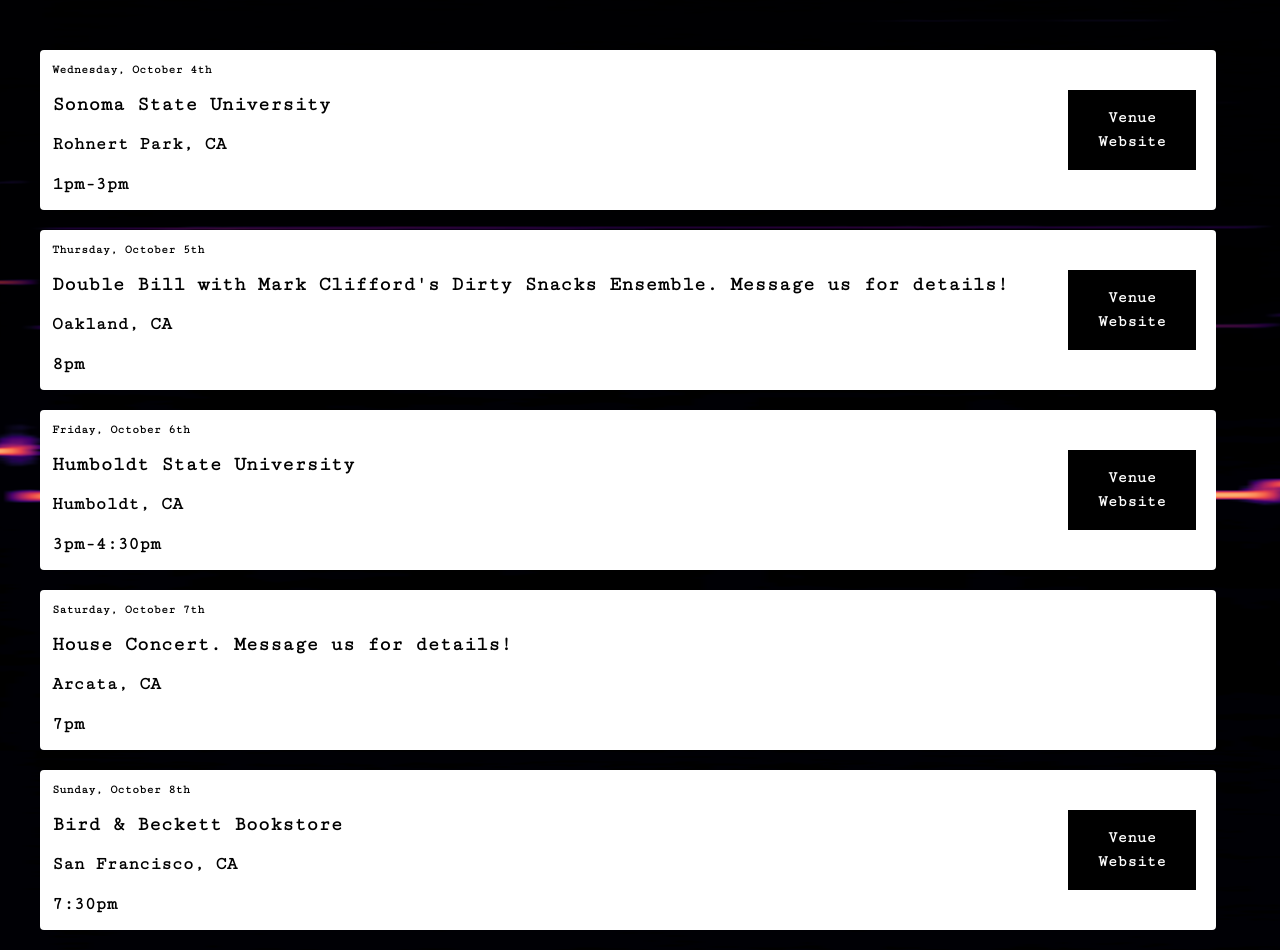
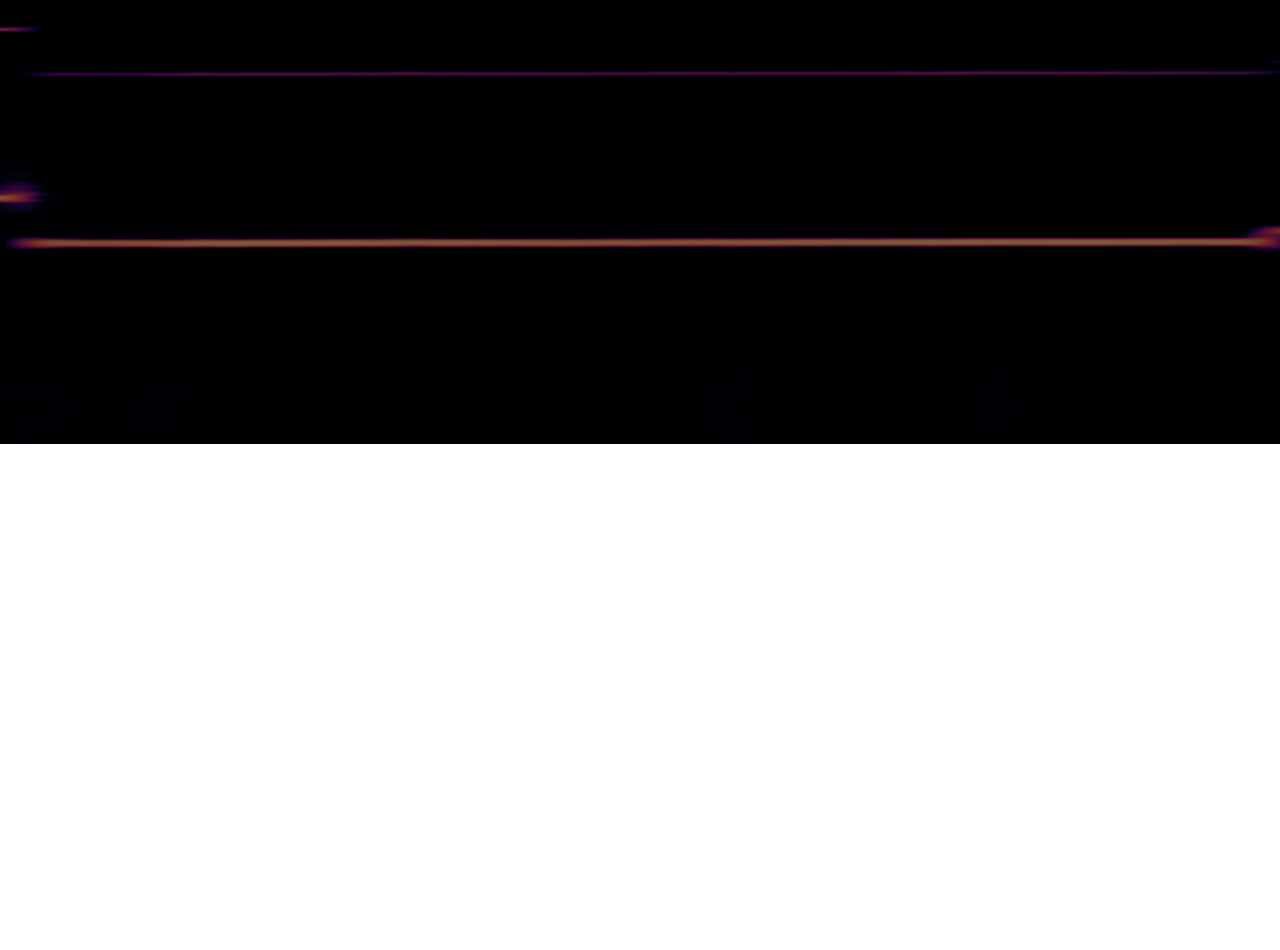
Before and after one commit to kaseyknudsen/Schimscheimer-Family-Trio-Website, a Next.js app: page /shows in a window 1280 px wide. Shown: the part 420-1370 px from the top of the page. After the commit the page ends 864 px from the top, so only its background shows below. Built offline with nearby package versions, Linux system fonts and the light colour scheme.

Commit message:
commented out show data

```diff
--- a/app/data/showData.js
+++ b/app/data/showData.js
@@ -1,42 +1,42 @@
 export const showData = [
-  {
-    date: "Wednesday, October 4th",
-    venue: "Sonoma State University",
-    location: "Rohnert Park, CA",
-    time: "1pm-3pm",
-    website: "Venue Website",
-    link: "https://music.sonoma.edu/events/season/jazz",
-  },
-  {
-    date: "Thursday, October 5th",
-    venue:
-      "Double Bill with Mark Clifford's Dirty Snacks Ensemble. Message us for details!",
-    location: "Oakland, CA",
-    time: "8pm",
-    website: "Venue Website",
-    link: "https://www.eventbrite.com/e/the-dirty-snacks-ensemble-schimscheimer-family-trio-double-cd-release-tickets-718342972167?aff=oddtdtcreator",
-  },
-  {
-    date: "Friday, October 6th",
-    venue: "Humboldt State University",
-    location: "Humboldt, CA",
-    time: "3pm-4:30pm",
-    website: "Venue Website",
-    link: "https://music.humboldt.edu/upcoming",
-  },
-  {
-    date: "Saturday, October 7th",
-    venue: "House Concert. Message us for details!",
-    location: "Arcata, CA",
-    time: "7pm",
-    website: "Venue Website",
-  },
-  {
-    date: "Sunday, October 8th",
-    venue: "Bird & Beckett Bookstore",
-    location: "San Francisco, CA",
-    time: "7:30pm",
-    website: "Venue Website",
-    link: "https://birdbeckett.com/events/",
-  },
+  // {
+  //   date: "Wednesday, October 4th",
+  //   venue: "Sonoma State University",
+  //   location: "Rohnert Park, CA",
+  //   time: "1pm-3pm",
+  //   website: "Venue Website",
+  //   link: "https://music.sonoma.edu/events/season/jazz",
+  // },
+  // {
+  //   date: "Thursday, October 5th",
+  //   venue:
+  //     "Double Bill with Mark Clifford's Dirty Snacks Ensemble. Message us for details!",
+  //   location: "Oakland, CA",
+  //   time: "8pm",
+  //   website: "Venue Website",
+  //   link: "https://www.eventbrite.com/e/the-dirty-snacks-ensemble-schimscheimer-family-trio-double-cd-release-tickets-718342972167?aff=oddtdtcreator",
+  // },
+  // {
+  //   date: "Friday, October 6th",
+  //   venue: "Humboldt State University",
+  //   location: "Humboldt, CA",
+  //   time: "3pm-4:30pm",
+  //   website: "Venue Website",
+  //   link: "https://music.humboldt.edu/upcoming",
+  // },
+  // {
+  //   date: "Saturday, October 7th",
+  //   venue: "House Concert. Message us for details!",
+  //   location: "Arcata, CA",
+  //   time: "7pm",
+  //   website: "Venue Website",
+  // },
+  // {
+  //   date: "Sunday, October 8th",
+  //   venue: "Bird & Beckett Bookstore",
+  //   location: "San Francisco, CA",
+  //   time: "7:30pm",
+  //   website: "Venue Website",
+  //   link: "https://birdbeckett.com/events/",
+  // },
 ];
```
